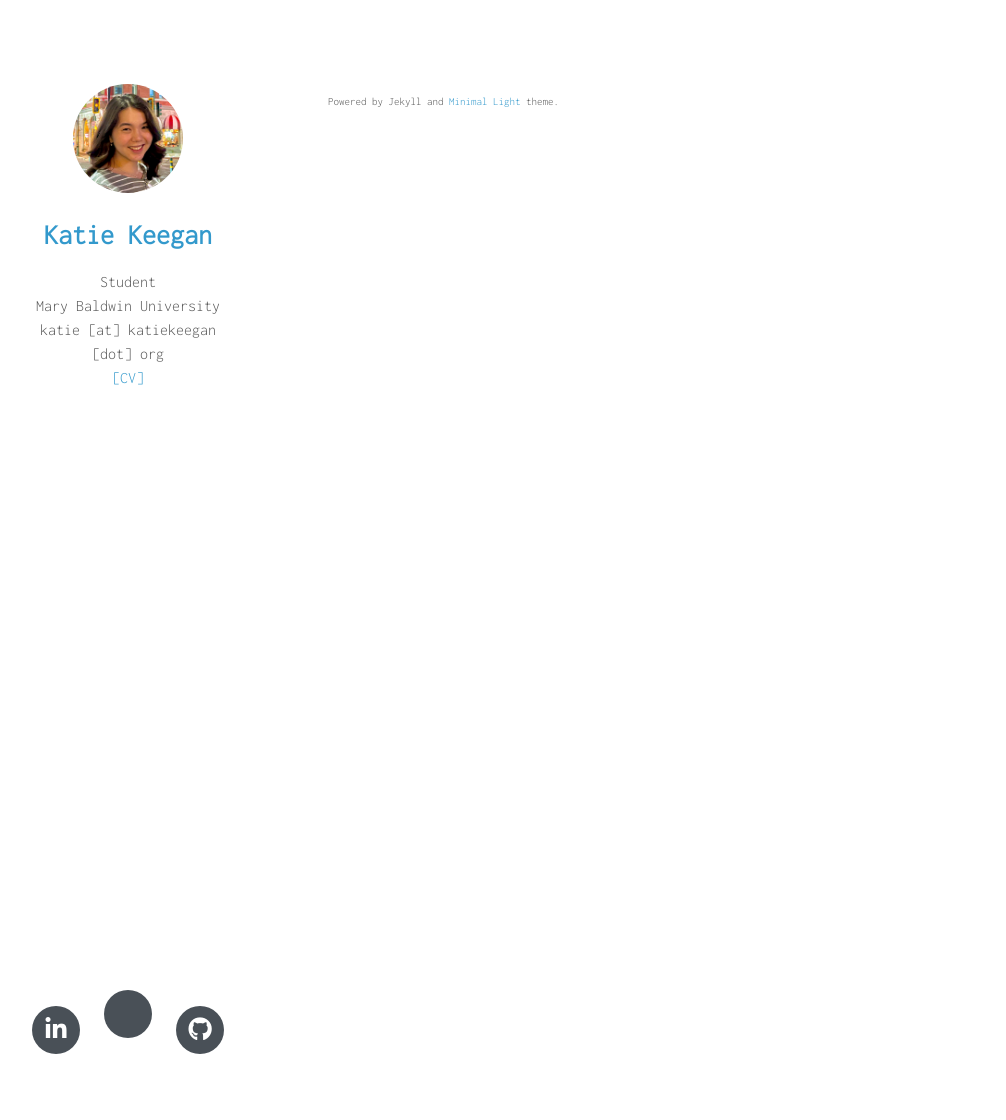
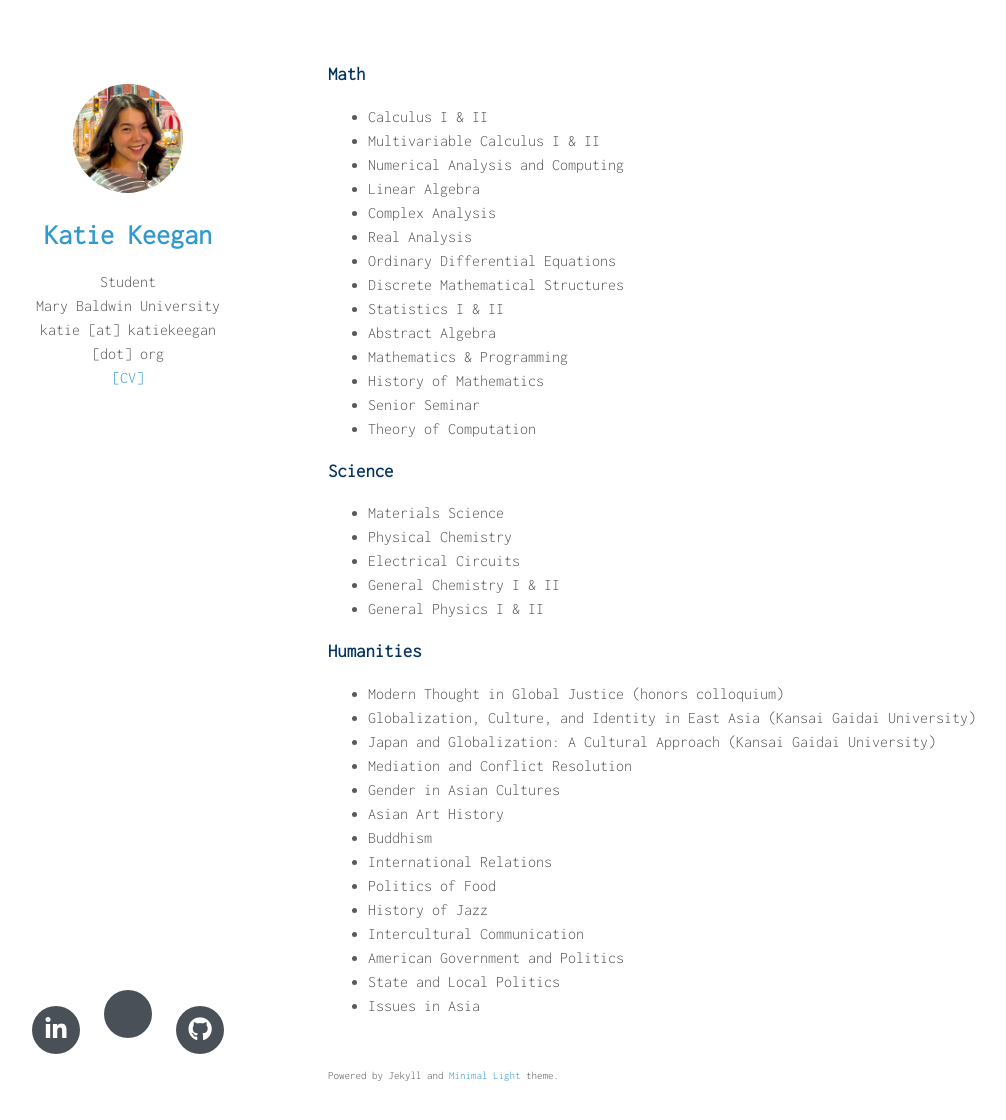
Before and after one commit to katiekeegan/katiekeegan, a Jekyll site: the page built from courses.md, in a window 1280 px wide and 1156 px high. Shown: the top 1120 px of the window, without its empty margins (142-1148 px from the left). Built offline with Jekyll 4.4.1, drawn with Linux system fonts in a browser that asks for light colours; nearby versions of some CDN libraries; a style sheet for code colours, icons or effects is not loaded; our own code applies the rules of GitHub Pages for plain Markdown files.

Commit message:
Update courses.md

```diff
--- a/courses.md
+++ b/courses.md
@@ -1,3 +1,42 @@
 ---
 layout: homepage
 ---
+
+### Math
+- Calculus I & II
+- Multivariable Calculus I & II
+- Numerical Analysis and Computing
+- Linear Algebra
+- Complex Analysis
+- Real Analysis
+- Ordinary Differential Equations
+- Discrete Mathematical Structures
+- Statistics I & II
+- Abstract Algebra
+- Mathematics & Programming
+- History of Mathematics
+- Senior Seminar
+- Theory of Computation
+
+### Science
+- Materials Science
+- Physical Chemistry
+- Electrical Circuits
+- General Chemistry I & II
+- General Physics I & II
+
+### Humanities
+- Modern Thought in Global Justice (honors colloquium)
+- Globalization, Culture, and Identity in East Asia (Kansai Gaidai University)
+- Japan and Globalization: A Cultural Approach (Kansai Gaidai University)
+- Mediation and Conflict Resolution
+- Gender in Asian Cultures
+- Asian Art History
+- Buddhism
+- International Relations
+- Politics of Food
+- History of Jazz
+- Intercultural Communication
+- American Government and Politics
+- State and Local Politics
+- Issues in Asia
```
